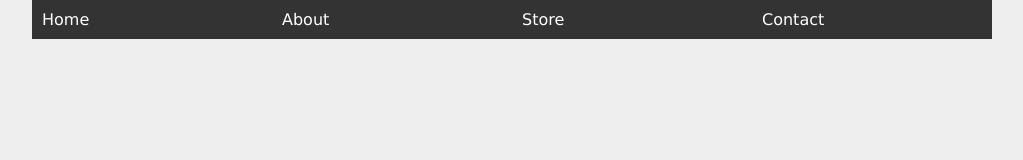
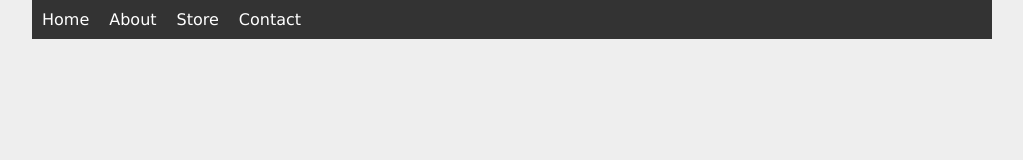
Before and after one commit to piotrekzak-source/flexbox, a plain HTML site: page css-flexbox-playlist-master/example-1/menu.html in a window 1280 px wide. Shown: the whole page, without its empty margins (128-1151 px from the left). Drawn offline with Linux system fonts and the light colour scheme.

Commit message:
menu flex

```diff
--- a/css-flexbox-playlist-master/example-1/style.css
+++ b/css-flexbox-playlist-master/example-1/style.css
@@ -49,7 +49,7 @@ background-color: #555;
     }
     nav li{
 
-flex:1 1 0;
+/*flex:1 1 0;*/
 
     }
 }
```
